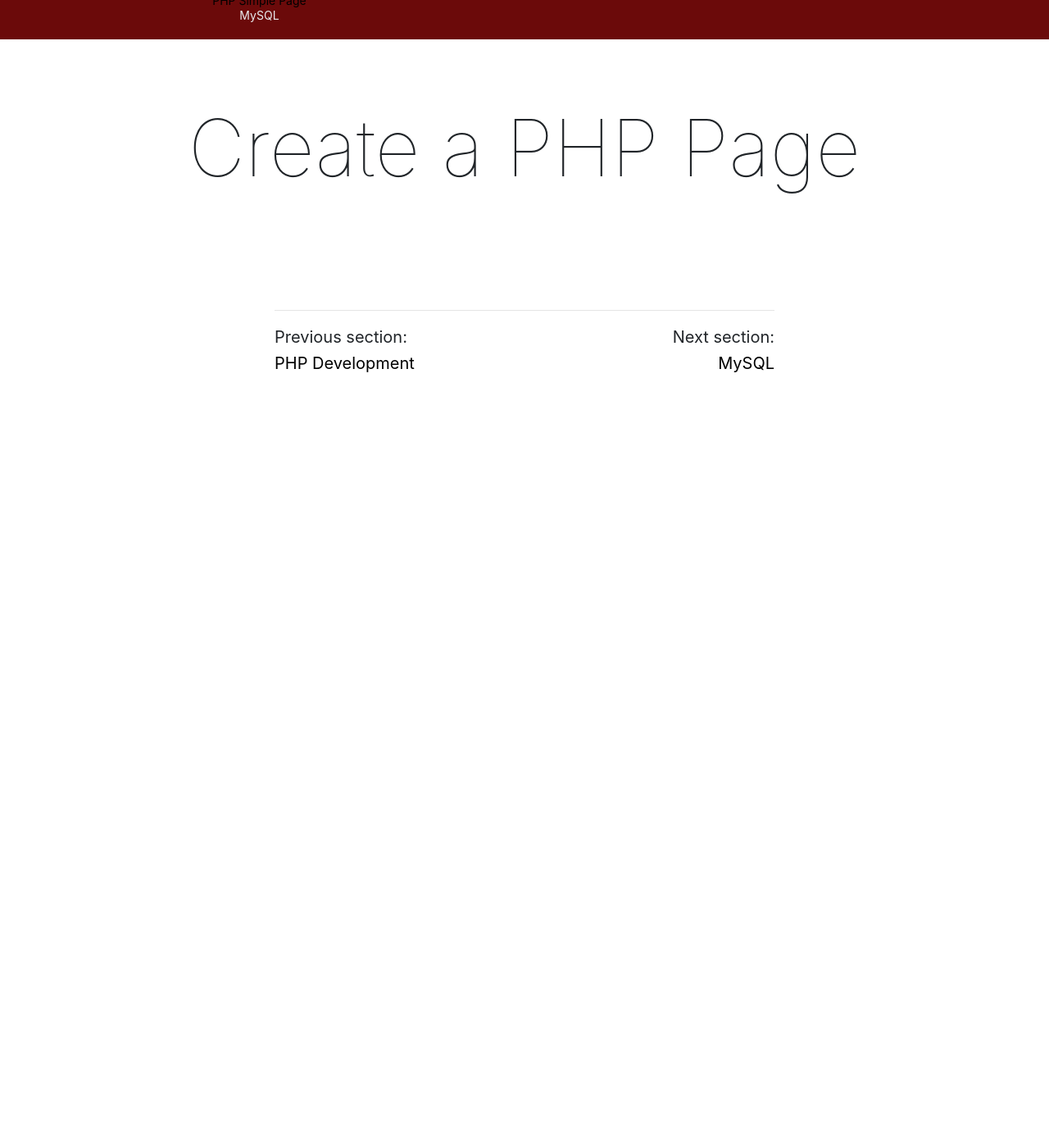
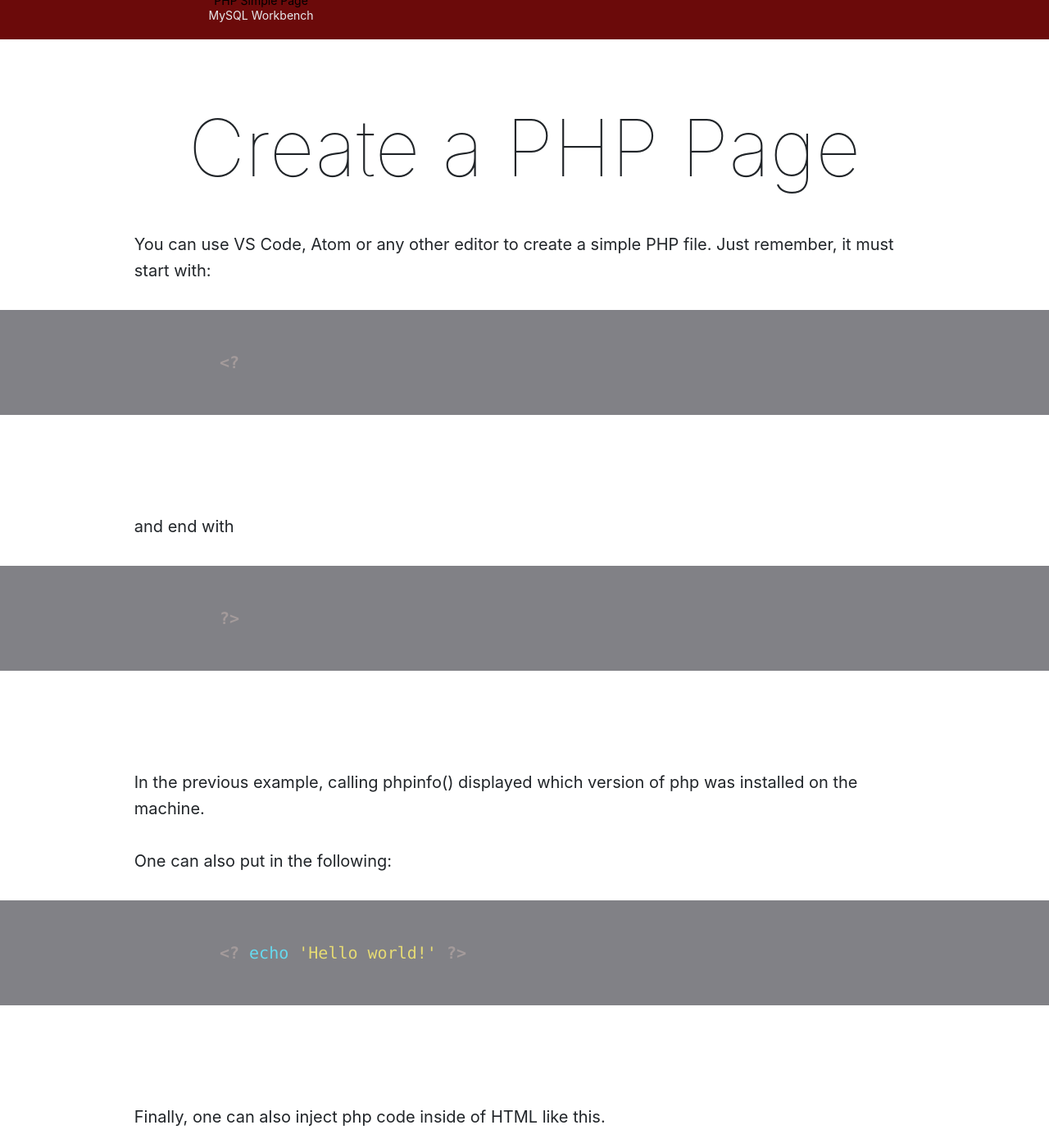
Before and after one commit to Montana-Media-Arts/461_WebServer-Fall2020, a Jekyll site: the page built from modules/week-3/_posts/2017-01-06-php-simple-page.md, in a window 1280 px wide and 1400 px high, scrolled down 299 px. Shown: the whole window at 82% size. Built offline with Jekyll 4.4.1, drawn with Linux system fonts in a browser that asks for light colours; nearby versions of some CDN libraries; before the commit the page ends 900 px from its top, so only the background shows below that; some of the changed text lies outside the part shown.

Commit message:
updated with slides

````diff
--- a/modules/week-3/_posts/2017-01-06-php-simple-page.md
+++ b/modules/week-3/_posts/2017-01-06-php-simple-page.md
@@ -4,3 +4,35 @@ module: 3
 ---
 
 # Create a PHP Page
+
+You can use VS Code, Atom or any other editor to create a simple PHP file.  Just remember, it must start with:
+
+```php
+    <?
+```
+and end with
+```php
+    ?>
+```
+In the previous example, calling phpinfo() displayed which version of php was installed on the machine.
+
+One can also put in the following:
+
+```php
+    <? echo 'Hello world!' ?>
+```
+
+Finally, one can also inject php code inside of HTML like this.
+
+```html
+<html>
+ <head>
+  <title>PHP Test</title>
+ </head>
+ <body>
+ <?php echo '<p>Hello World</p>';
+ phpinfo();
+ ?>
+ </body>
+</html>
+```
````
Also changed, not shown: modules/week-3/_posts/2017-01-04-ms-sql.md (+3 -1 lines), modules/week-3/_posts/2017-01-05-php-dev.md (+4 -2 lines), modules/week-3/_posts/2017-01-07-mysql.md (+5 -1 lines), modules/week-3/_posts/2017-01-30-conclusion.md (+2 -4 lines).
